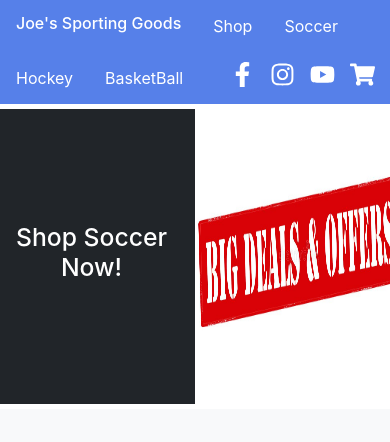
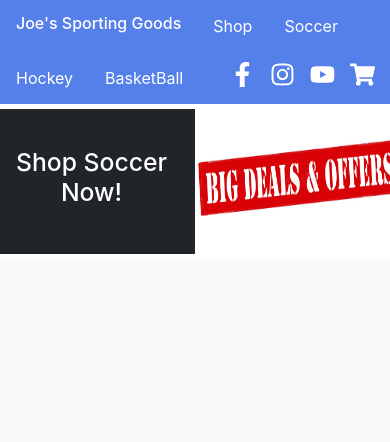
Before and after one commit to Nico242001/projetSEG3525, a React (Create React App) app: page /shop in a window 390 px wide. Shown: the top 442 px of the page. Built offline with nearby package versions, Linux system fonts and the light colour scheme.

Commit message:
img size

```diff
--- a/src/Home.js
+++ b/src/Home.js
@@ -19,7 +19,7 @@
     return (
         <div className="home bg-light">
             <div className="row" min-width="100%">
-                <div className="col bg-dark ml-auto d-flex align-items-center mt-md-0 height bottomBorder padding " min-width="50%" max-width="50%">
+                <div className="col bg-dark ml-auto d-flex align-items-center mt-md-0 height-video bottomBorder padding " min-width="50%" max-width="50%">
                     <div className="container text-center text-white">
                         <h2 className='fit mx-auto'>All New Adidas Cleats!!!</h2>
                         <br/>
--- a/src/index.css
+++ b/src/index.css
@@ -151,7 +151,7 @@
     height: 300px;
   }
   .height-image{
-    height: 300px;
+    height: 150px;
   }
 }
 
@@ -160,7 +160,7 @@
     height: 400px;
   }
   .height-video{
-    height: 300px;
+    height: 175px;
   }
 }
 
```
